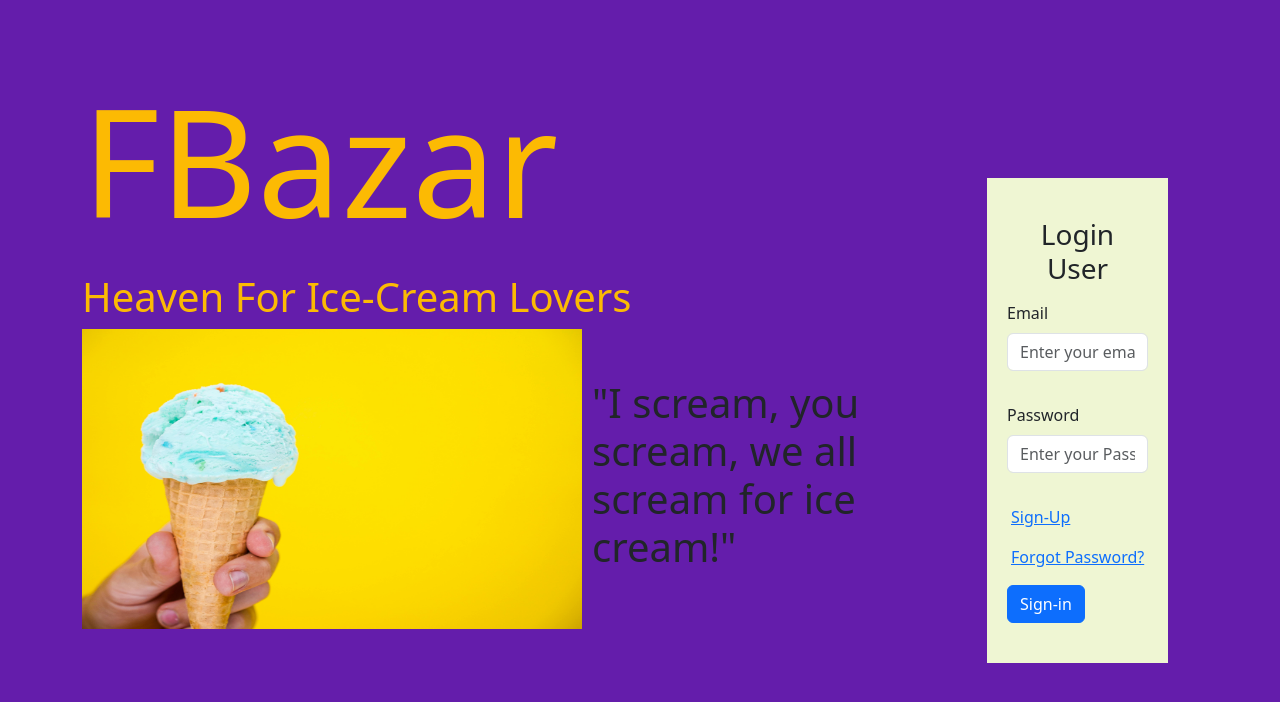
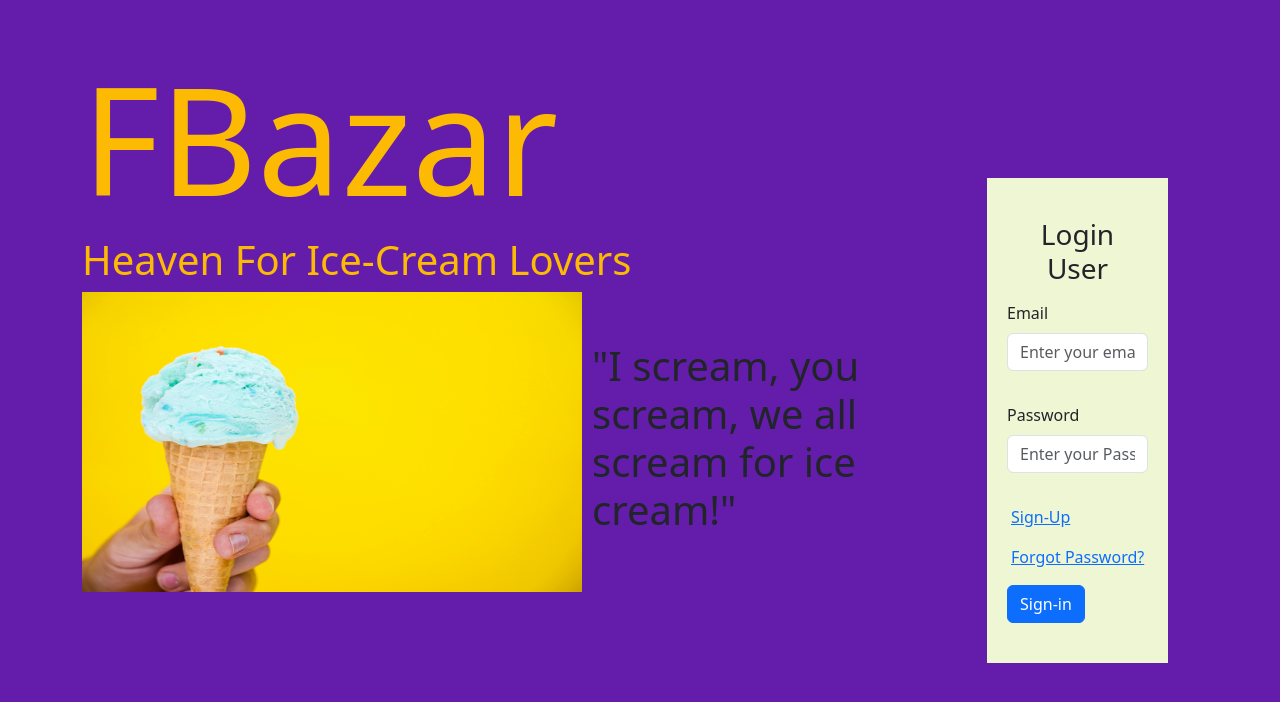
Before and after one commit to MrB1390/FSD-FE-3, a React (Vite) app: page / in a window 1280 px wide. Shown: the top 702 px of the page. Built offline with nearby package versions, Linux system fonts and the light colour scheme; no server answers.

Commit message:
updated the Font size

```diff
--- a/src/Components/Login/Login.jsx
+++ b/src/Components/Login/Login.jsx
@@ -55,7 +55,8 @@ const Login = () => {
       <div className="container mt-5">
         <div className="row">
           <div className="col-md-9">
-            <div style={{fontSize:'150px',color: '#fcba03'}}>FBazar
+            <div style={{color: '#fcba03'}}>
+            <h1 style={{fontSize:'150px'}}>FBazar</h1>
             <h1>Heaven For Ice-Cream Lovers</h1>
             </div>
             <div className="d-flex">
```
